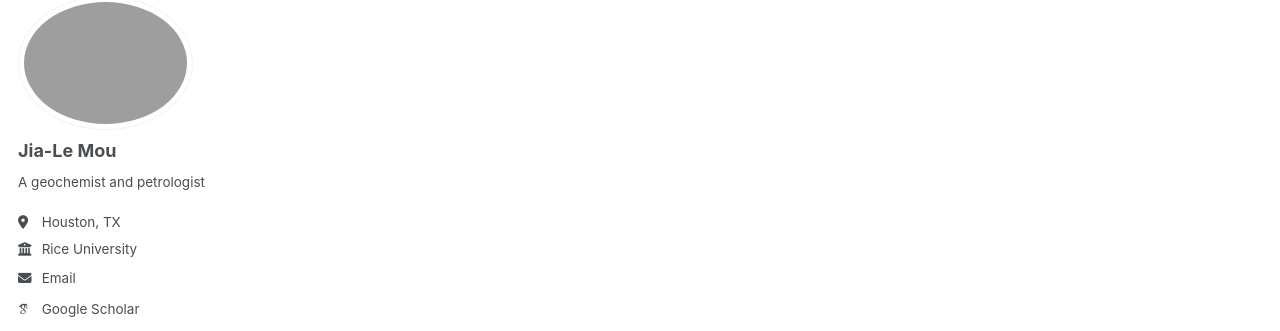
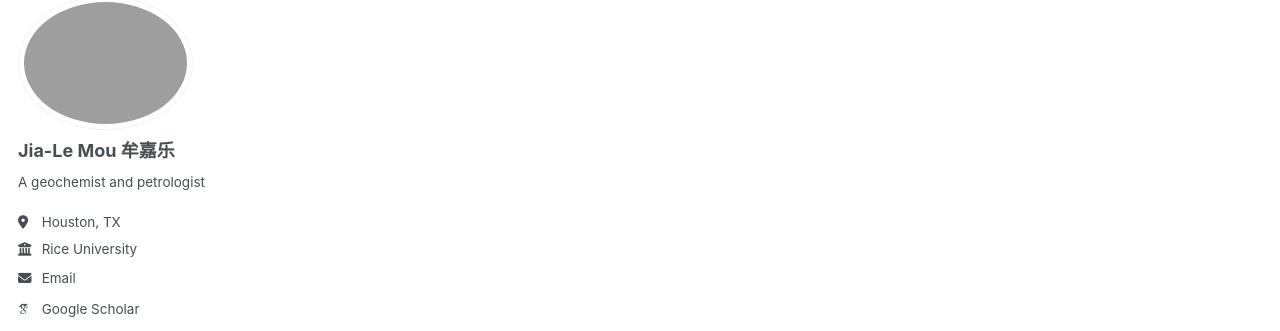
Before and after one commit to Mou-Jia-Le/Mou-Jia-Le.github.io, a Jekyll site: the page built from _pages/about.md, in a window 1280 px wide. Shown: the part 110-441 px from the top of the page. Built offline with Jekyll 4.4.1, drawn with Linux system fonts in a browser that asks for light colours; some web fonts are replaced.

Commit message:
Update _config.yml

```diff
--- a/_config.yml
+++ b/_config.yml
@@ -24,7 +24,7 @@ repository               : "academicpages/academicpages.github.io"
 author:
   # Biographic information
   avatar           : "profile.png"
-  name             : "Jia-Le Mou"
+  name             : "Jia-Le Mou 牟嘉乐"
   pronouns         : # example: "she/her"
   bio              : "A geochemist and petrologist"
   location         : "Houston, TX"
```
